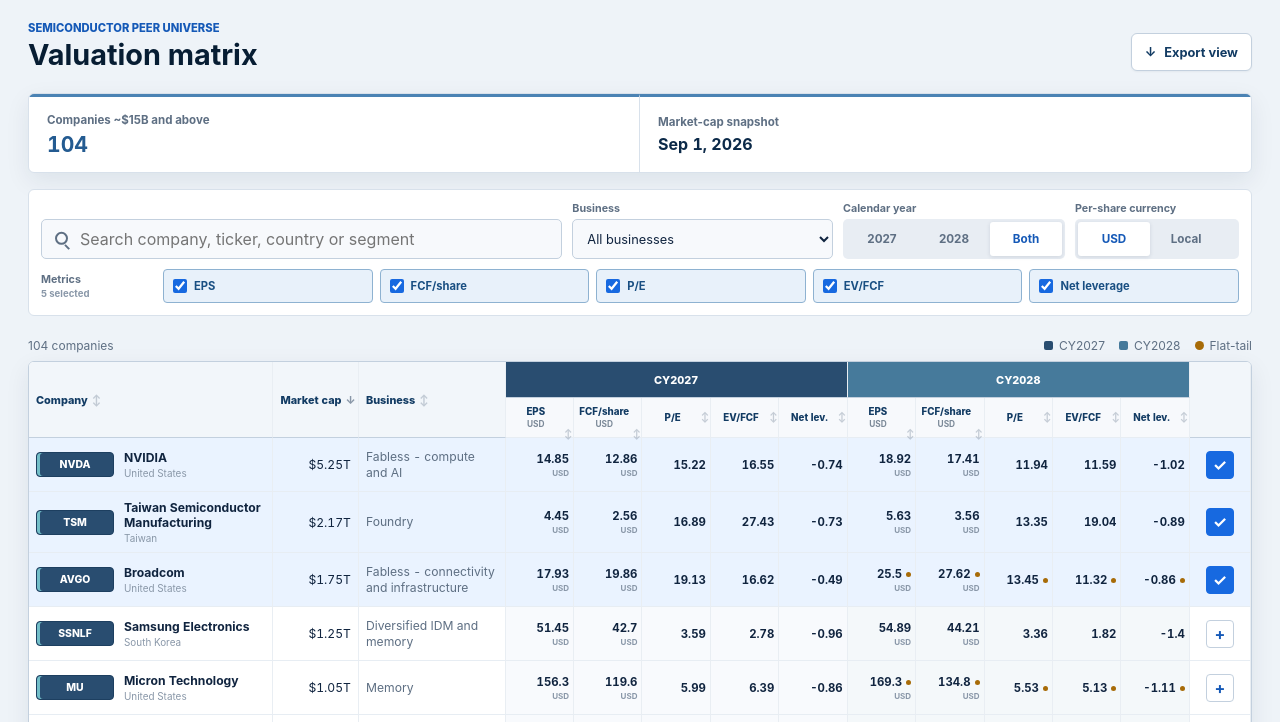
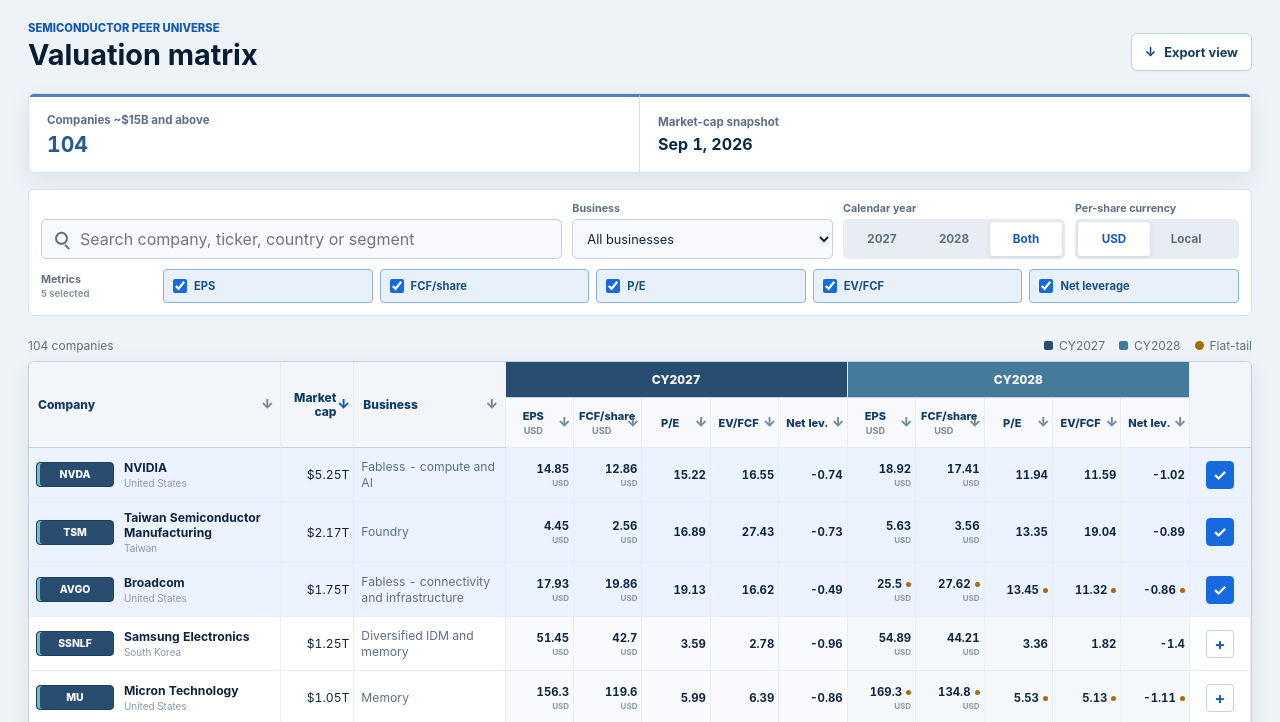
Before and after one commit to annikaACodes/Relative-Valuation-Matrix, a plain HTML site: page index.html in a window 1280 px wide. Shown: the part 75-797 px from the top of the page. Drawn offline with Linux system fonts and the light colour scheme.

Commit message:
Refine matrix headers and sort indicators

```diff
--- a/dashboard/app.js
+++ b/dashboard/app.js
@@ -337,11 +337,12 @@
 function renderMatrixStructure(years, metrics) {
   const metricColumnCount = years.length * metrics.length;
   const metricArea = Math.min(56, 16 + (metricColumnCount * 4));
-  const identityArea = 95 - metricArea;
+  const marketCapArea = 6;
+  const flexibleIdentityArea = 95 - metricArea - marketCapArea;
   const widths = {
-    company: identityArea * (20 / 39),
-    marketCap: identityArea * (7 / 39),
-    business: identityArea * (12 / 39),
+    company: flexibleIdentityArea * (5 / 8),
+    marketCap: marketCapArea,
+    business: flexibleIdentityArea * (3 / 8),
     metric: metricArea / metricColumnCount,
   };
   const metricColumns = years.flatMap((year) => metrics.map((metric) => (
--- a/dashboard/styles.css
+++ b/dashboard/styles.css
@@ -629,15 +629,15 @@
 }
 
 .matrix-table .company-col {
-  width: 20%;
+  width: 20.625%;
 }
 
 .matrix-table .market-cap-col {
-  width: 7%;
+  width: 6%;
 }
 
 .matrix-table .business-col {
-  width: 12%;
+  width: 12.375%;
 }
 
 .matrix-table .metric-col {
@@ -655,7 +655,7 @@
   height: 36px;
   color: var(--navy-800);
   background: #f2f6fa;
-  font-size: 0.68rem;
+  font-size: 0.75rem;
   font-weight: 800;
 }
 
@@ -671,29 +671,21 @@
 }
 
 .matrix-table .metric-headers .sort-button {
-  position: relative;
-  padding-right: 7px;
+  padding-right: 14px;
   text-align: center;
 }
 
 .matrix-table .metric-headers th {
   padding-right: 3px;
   padding-left: 3px;
-  font-size: 0.61rem;
-}
-
-.matrix-table .metric-headers .sort-button::after {
-  position: absolute;
-  right: 0;
-  width: 6px;
-  margin-left: 0;
+  font-size: 0.69rem;
 }
 
 .matrix-table .metric-headers small {
   display: block;
   margin-top: 2px;
   color: #7b8998;
-  font-size: 0.52rem;
+  font-size: 0.57rem;
   font-weight: 650;
 }
 
@@ -711,6 +703,18 @@
   text-align: center;
 }
 
+.matrix-table .market-cap-column,
+.matrix-table td:nth-child(2) {
+  padding-right: 4px;
+  padding-left: 4px;
+}
+
+.matrix-table .market-cap-column .sort-button {
+  padding-right: 13px;
+  line-height: 1.12;
+  white-space: normal;
+}
+
 .matrix-table .sticky-company {
   left: 0;
   z-index: 8;
@@ -762,8 +766,9 @@
 }
 
 .sort-button {
+  position: relative;
   width: 100%;
-  padding: 0;
+  padding: 3px 15px 3px 2px;
   color: inherit;
   background: none;
   border: 0;
@@ -775,21 +780,29 @@
 }
 
 .sort-button::after {
-  display: inline-block;
+  position: absolute;
+  top: 50%;
+  right: 2px;
   width: 10px;
-  margin-left: 4px;
-  color: var(--faint);
-  content: "\2195";
-  opacity: 0.45;
+  color: #526b84;
+  content: "\2193";
+  font-size: 0.82rem;
+  font-weight: 900;
+  line-height: 1;
+  opacity: 0.78;
+  text-align: center;
+  transform: translateY(-50%);
 }
 
 .sort-button[data-direction="asc"]::after {
   content: "\2191";
+  color: var(--blue-700);
   opacity: 1;
 }
 
 .sort-button[data-direction="desc"]::after {
   content: "\2193";
+  color: var(--blue-700);
   opacity: 1;
 }
 
@@ -1741,7 +1754,7 @@
   }
 
   .matrix-table {
-    min-width: 1000px;
+    min-width: 1200px;
   }
 
   .table-shell {
```
